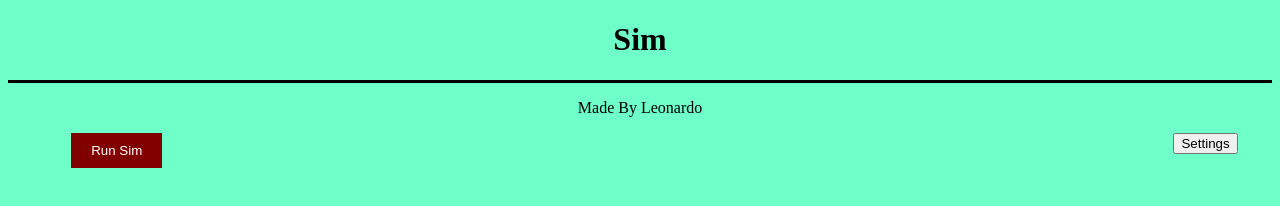
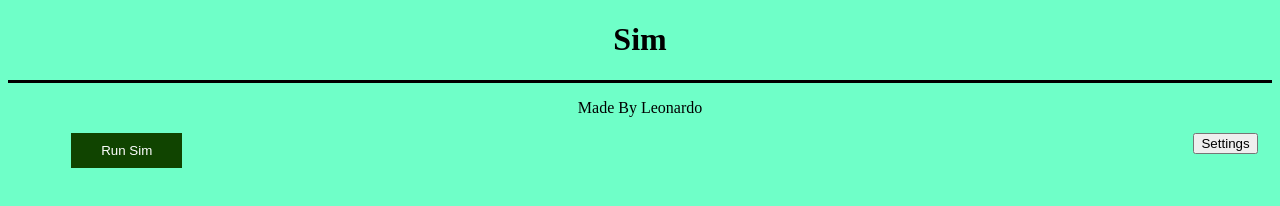
Before and after one commit to Leojb2oo8/Sim, a website: page Website/index.htm in a window 1280 px wide. Drawn offline with Linux system fonts and the light colour scheme.

Commit message:
HTML SMALL

```diff
--- a/Website/index.htm
+++ b/Website/index.htm
@@ -11,7 +11,7 @@
         <div style=" text-align: center;"><p style="color: black;">Made By Leonardo</p></div>
 
         <ul style="list-style-type: none;  display: flex; padding: 0;">
-            <li style="color: black; padding: 0 5%;"><div><button type="button" style="background-color: maroon; border: none; color: white; padding: 10px 20px;">Run Sim</button></div></li>
+            <li style="color: black; padding: 0 5%;"><div><button type="button" style="background-color: rgb(16, 68, 0); border: none; color: white; padding: 10px 30px;">Run Sim</button></div></li>
             <li style="color: black; padding-left: 75%;"><div><button type="button">Settings</button></div></li>
           </ul>
     </body>
```
